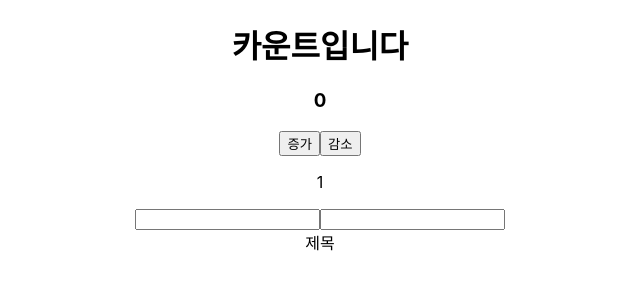
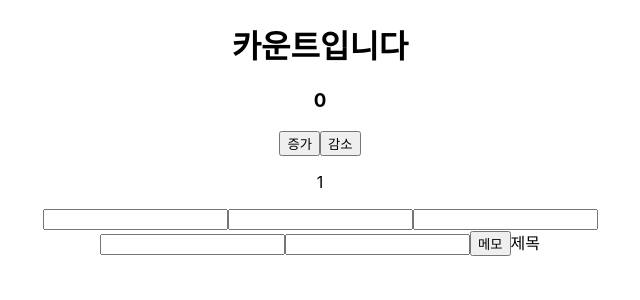
Before and after one commit to hj-Seong/green-react-redux, a React (Create React App) app in the folder redux-app/: page / in a window 1280 px wide. Shown: the top 300 px of the page, without its empty margins (320-960 px from the left). Built offline with nearby package versions, Linux system fonts and the light colour scheme.

Commit message:
1102 깃 최적화 및 메모 추가1

```diff
--- a/redux-app/src/components/CounterBox.jsx
+++ b/redux-app/src/components/CounterBox.jsx
@@ -1,3 +1,4 @@
+import { useCallback } from "react";
 import { useDispatch, useSelector } from "react-redux";
 import { change, increase } from "../modules/counter";
 
@@ -8,6 +9,10 @@ const CounterBox = () => {
 
     // useDispatch를 통해서 사용할 함수를 가져옴
     const dispatch = useDispatch();
+
+    // Callback함수를 이용해서 함수 새로 만듦 방지
+    const onChange = useCallback((e)=> dispatch(change(e.target.value)),[dispatch])
+
     return (
         <div>
             <h1>카운트입니다</h1>
@@ -28,6 +33,9 @@ const CounterBox = () => {
             <p>{changeNum}</p>
             <input type="text" onChange={(e)=>{dispatch({type:"change", payload :e.target.value })}}/>
             <input type="text" onChange={(e)=>{dispatch( change(e.target.value) )}}/>
+            {/** 익명함수, 화살표 함수로 작성시 렌더될때마다 함수를 다시 생성 > Callback으로 지정 */}
+            <input type="text" onChange={ onChange }/>
+
 
         </div>
     );
--- a/redux-app/src/components/Memo.jsx
+++ b/redux-app/src/components/Memo.jsx
@@ -1,9 +1,22 @@
-import { useSelector } from "react-redux";
+import { useCallback } from "react";
+import { useState } from "react";
+import { useDispatch, useSelector } from "react-redux";
 
 const Memo = () => {
-    const memolist = useSelector((state)=>state.memo.memolist)
+    const memolist = useSelector((state)=>state.memo.memolist);
+    // input 태그 2개를 만들어서 useState로 title과 text값 받아오기
+    const [title, setTitle] = useState("");
+    const [text, setText] = useState("");
+
+    // useDispatch()를 통해서, 메모가 추가한 새로운 리스트를 생성 > memo.js 모듈생성
+    const dispatch = useDispatch();
+    const addMemo = useCallback(()=>{}, [])
+
     return (
         <div>
+            <input type="text" onChange={(e)=>{setTitle(e.target.value)}}/>
+            <input type="text" onChange={(e)=>{setText(e.target.value)}}/>
+            <button onClick={addMemo}>메모</button>
             {memolist[0].title}
         </div>
     );
--- a/redux-app/src/modules/memo.js
+++ b/redux-app/src/modules/memo.js
@@ -13,6 +13,8 @@ const initalState = {
 // 리듀서값 작성
 function memo(state=initalState, action) {
     switch(action.type) {
+        case "addMemo":
+            return
         default:
             return state;
     }
```
